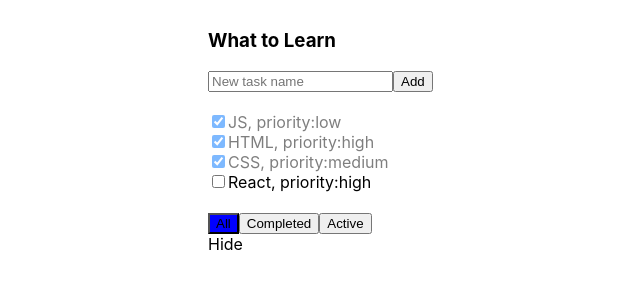
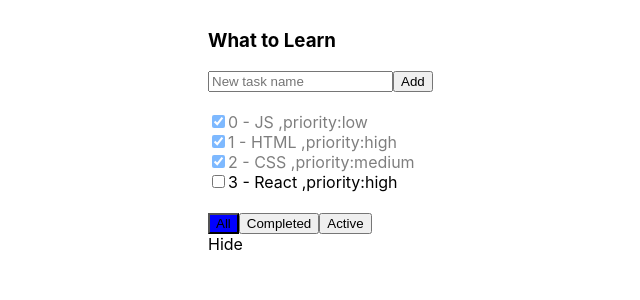
Before and after one commit to vadim-geroim/react-todo, a React (Create React App) app: page / in a window 1280 px wide. Shown: the top 300 px of the page, without its empty margins (192-832 px from the left). Built offline with nearby package versions, Linux system fonts and the light colour scheme.

Commit message:
edit task title on click

```diff
--- a/src/App.js
+++ b/src/App.js
@@ -6,12 +6,15 @@ import TodoListTasks from "./components/TodoListTasks/TodoListTasks";
 import PropTypes from 'prop-types';
 
 class App extends React.Component {
+
+  nextTaskId = 4;
+
   state = {
     tasks: [
-      { title: "JS", isDone: true, priority: "low" },
-      { title: "HTML", isDone: true, priority: "high" },
-      { title: "CSS", isDone: true, priority: "medium" },
-      { title: "React", isDone: false, priority: "high" }
+      { id: 0, title: "JS", isDone: true, priority: "low" },
+      { id: 1, title: "HTML", isDone: true, priority: "high" },
+      { id: 2, title: "CSS", isDone: true, priority: "medium" },
+      { id: 3, title: "React", isDone: false, priority: "high" }
     ],
     filterValue: "All"
   }
@@ -23,19 +26,34 @@ class App extends React.Component {
   }
 
   addTask = (newText) => {
-    let newTask = { title: newText, isDone: false, priority: "low" }
+    let newTask = { id: this.nextTaskId, title: newText, isDone: false, priority: "low" }
+    this.nextTaskId++;
     let newTasks = [...this.state.tasks, newTask]
     this.setState({
       tasks: newTasks,
     });
   }
 
-  changeStatus = (task, isDone) => {
+  changeStatus = (taskId, isDone) => {
     let newTasks = this.state.tasks.map(t => {
-      if (t !== task) {
+      if (t.id !== taskId) {
         return t;
       } else {
         return {...t, isDone: isDone}
+      }
+    });
+
+    this.setState({
+      tasks: newTasks
+    });
+  }
+
+  changeTaskTitle = (taskId, textTitle) => {
+    let newTasks = this.state.tasks.map(t => {
+      if (t.id !== taskId) {
+        return t;
+      } else {
+        return {...t, title: textTitle}
       }
     });
 
@@ -49,7 +67,9 @@ class App extends React.Component {
       <div className="App">
         <div className="todoList">
           <TodoListHeader addTask={this.addTask}/>
-          <TodoListTasks changeStatus={this.changeStatus}
+          <TodoListTasks
+          changeStatus={this.changeStatus}
+          changeTaskTitle={this.changeTaskTitle}
 
           tasks={this.state.tasks.filter(t => {
               if (this.state.filterValue === "All") {
--- a/src/components/TodoListTasks/TodoListTask/TodoListTask.js
+++ b/src/components/TodoListTasks/TodoListTask/TodoListTask.js
@@ -3,8 +3,28 @@ import './TodoListTask.css'
 
 class TodoListTask extends React.Component {
 
+  state = {
+    editMode: false
+  }
+
   onIsDoneChanged = (e) => {
-    this.props.changeStatus(this.props.task, e.currentTarget.checked);
+    this.props.changeStatus(this.props.task.id, e.currentTarget.checked);
+  }
+
+  activateEditMode = () => {
+    this.setState({
+      editMode: true
+    })
+  }
+
+  deactivateEditMode = () => {
+    this.setState({
+      editMode: false
+    })
+  }
+
+  onTitleChanged = (e) => {
+    this.props.changeTaskTitle(this.props.task.id, e.currentTarget.value)
   }
 
   render = () => {
@@ -16,8 +36,12 @@ class TodoListTask extends React.Component {
                checked={this.props.task.isDone}
                onChange={this.onIsDoneChanged}
         />
-        <span>{this.props.task.title}</span>,
-        priority:{this.props.task.priority}
+        {this.state.editMode
+         ? <input onChange={this.onTitleChanged} onBlur={this.deactivateEditMode} autoFocus={true} value={this.props.task.title}></input>
+         :  <span onClick={this.activateEditMode}>
+              {this.props.task.id} - {this.props.task.title}
+            </span>
+        } ,priority:{this.props.task.priority}
       </div>
     );
   }
--- a/src/components/TodoListTasks/TodoListTasks.js
+++ b/src/components/TodoListTasks/TodoListTasks.js
@@ -3,7 +3,7 @@ import TodoListTask from "./TodoListTask/TodoListTask";
 
 class TodoListTasks extends React.Component {
   render = () => {
-    let tasksElements = this.props.tasks.map((t, index) => <TodoListTask key={index} changeStatus={this.props.changeStatus} task={t}/>);
+    let tasksElements = this.props.tasks.map((t, index) => <TodoListTask key={index} changeStatus={this.props.changeStatus} changeTaskTitle={this.props.changeTaskTitle} task={t}/>);
 
     return (
       <div className="todoList-tasks">
```
